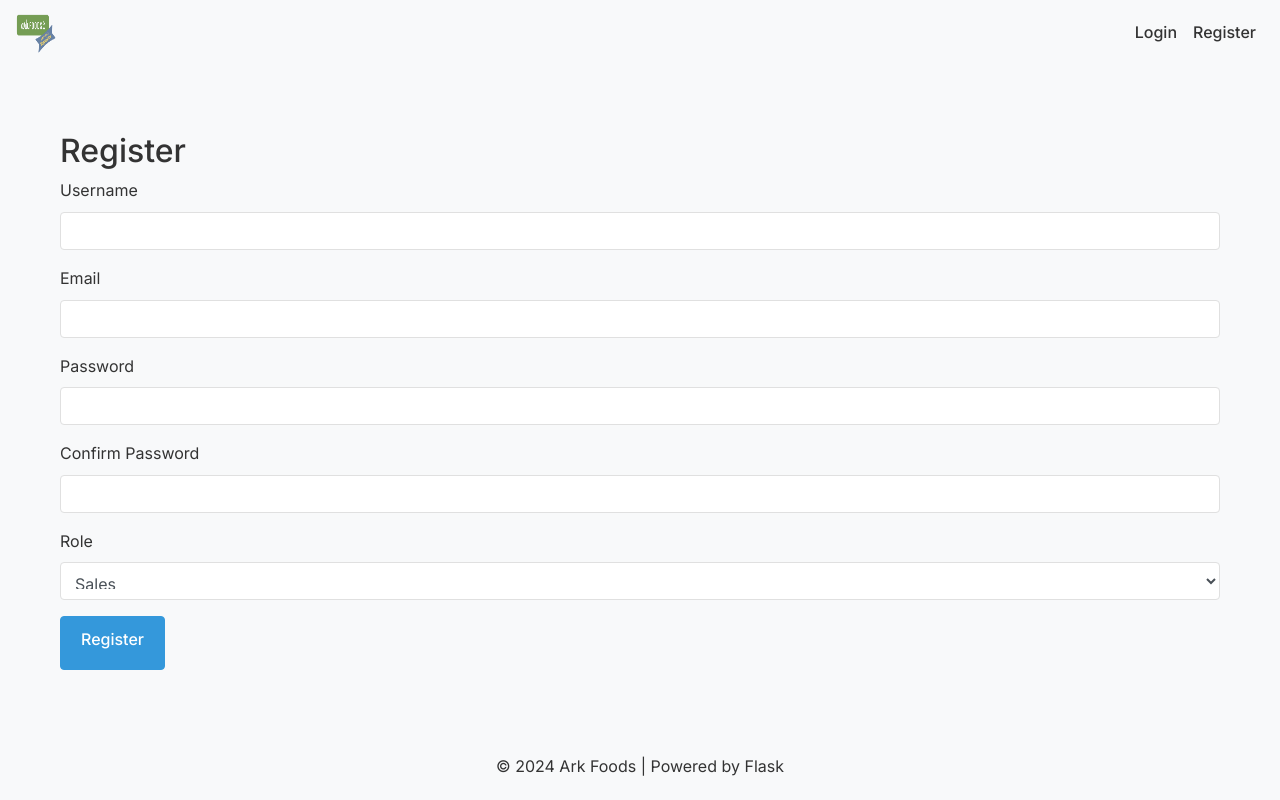
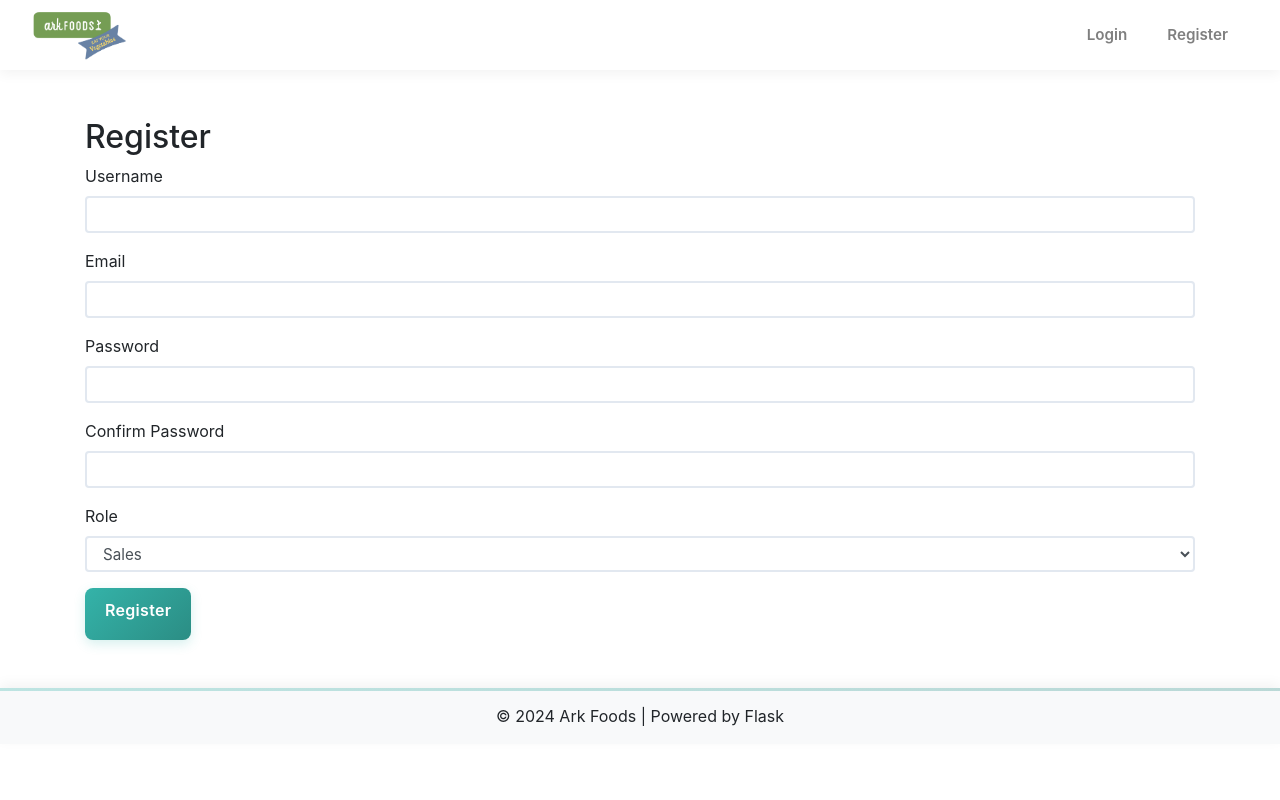
Before and after one commit to Chuk-AI/Ark-Foods, a Flask app: page /register in a window 1280 px wide. Run offline with Flask 3, Linux system fonts and the light colour scheme; some libraries are stand-ins or nearby versions.

Commit message:
App Styling Update

```diff
--- a/static/css/styles.css
+++ b/static/css/styles.css
@@ -1,322 +1,243 @@
 :root {
-  --primary-color: #3498db;
-  --secondary-color: #2ecc71;
-  --background-color: #f8f9fa;
-  --text-color: #333333;
+  /* Core Brand Colors */
+  --primary-color: #34b3a9;
+  --secondary-color: #2b8d84;
+  --accent-color: #ff6b6b;
+  --background-color: #f8fafb;
+  --text-color: #2d3748;
+
+  /* UI Colors */
   --header-bg: #ffffff;
-  --header-text: #333333;
+  --header-text: #2d3748;
   --card-bg: #ffffff;
-  --border-color: #e0e0e0;
-  --hover-color: #f1f3f5;
-  --chart-colors: #4e79a7, #f28e2c, #e15759, #76b7b2, #59a14f, #edc949;
-  --weather-card-bg: #e6f2ff;
+  --border-color: #e2e8f0;
+  --hover-color: #f7fafc;
+
+  /* Enhanced Gradient */
+  --primary-gradient: linear-gradient(135deg, #34b3a9 0%, #2b8d84 100%);
+  --accent-gradient: linear-gradient(135deg, #ff6b6b 0%, #ff8e8e 100%);
+
+  /* Shadows */
+  --shadow-sm: 0 2px 4px rgba(0, 0, 0, 0.05);
+  --shadow-md: 0 4px 6px rgba(45, 55, 72, 0.06);
+  --shadow-lg: 0 10px 15px rgba(45, 55, 72, 0.1);
+  --shadow-nav: 0 4px 12px rgba(0, 0, 0, 0.05);
+  --shadow-hover: 0 20px 25px rgba(0, 0, 0, 0.1);
 }
 
-body {
-  font-family: "Inter", -apple-system, BlinkMacSystemFont, "Segoe UI", Roboto,
-    Oxygen-Sans, Ubuntu, Cantarell, "Helvetica Neue", sans-serif;
-  background-color: var(--background-color);
-  color: var(--text-color);
-  line-height: 1.6;
-  margin: 0;
-  padding: 0;
+/* Enhanced Navbar */
+.navbar {
+  background-color: var(--header-bg) !important;
+  box-shadow: var(--shadow-nav);
+  height: 70px;
+  padding: 0.5rem 2rem;
 }
 
-.container {
-  max-width: 1200px;
-  margin: 0 auto;
-  padding: 20px;
-}
-
-/* Navbar Styles */
-.navbar {
-  position: fixed;
-  top: 0;
-  width: 100%;
-  z-index: 1100;
+/* Enhanced Logo */
+.navbar-brand {
+  padding: 0;
+  margin-right: 2rem;
+  position: relative;
 }
 
 .navbar-brand img {
-  max-height: 40px;
+  height: 50px;
+  width: auto;
+  transition: transform 0.3s ease;
 }
 
-.navbar-light .navbar-nav .nav-link {
-  color: var(--header-text);
-  font-weight: 500;
-  transition: color 0.2s ease;
+.navbar-brand:after {
+  content: "";
+  position: absolute;
+  bottom: -5px;
+  left: 0;
+  width: 100%;
+  height: 3px;
+  background: var(--primary-gradient);
+  border-radius: 2px;
+  opacity: 0;
+  transition: opacity 0.3s ease;
 }
 
-.navbar-light .navbar-nav .nav-link:hover,
-.navbar-light .navbar-nav .nav-link:focus {
-  color: var(--primary-color);
+.navbar-brand:hover img {
+  transform: translateY(-2px);
 }
 
-/* Card Styles */
+.navbar-brand:hover:after {
+  opacity: 1;
+}
+
+/* Enhanced Navigation */
+.nav-link {
+  font-weight: 600;
+  font-size: 0.95rem;
+  padding: 0.75rem 1.25rem !important;
+  position: relative;
+  border-radius: 6px;
+  transition: all 0.3s ease;
+}
+
+.nav-link:before {
+  content: "";
+  position: absolute;
+  bottom: 0;
+  left: 50%;
+  width: 0;
+  height: 2px;
+  background: var(--primary-gradient);
+  transition: all 0.3s ease;
+  transform: translateX(-50%);
+}
+
+.nav-link:hover:before {
+  width: 80%;
+}
+
+/* Card Enhancements */
 .card {
-  background-color: var(--card-bg);
-  border: none;
-  border-radius: 8px;
-  box-shadow: 0 4px 6px rgba(0, 0, 0, 0.1);
-  margin-bottom: 20px;
-  transition: box-shadow 0.3s ease;
+  border: 1px solid rgba(226, 232, 240, 0.8);
+  backdrop-filter: blur(10px);
+  background-color: rgba(255, 255, 255, 0.9);
+  transition: all 0.3s cubic-bezier(0.4, 0, 0.2, 1);
 }
 
 .card:hover {
-  box-shadow: 0 6px 12px rgba(0, 0, 0, 0.15);
+  transform: translateY(-5px);
+  box-shadow: var(--shadow-hover);
 }
 
 .card-header {
-  background-color: transparent;
-  border-bottom: 1px solid var(--border-color);
-  font-weight: 600;
-  padding: 15px 20px;
+  background: var(--primary-gradient);
+  color: white;
+  border-radius: 11px 11px 0 0 !important;
+  border: none;
 }
 
-.card-body {
-  padding: 20px;
+/* Button Enhancements */
+.btn {
+  font-weight: 600;
+  letter-spacing: 0.3px;
+  padding: 0.625rem 1.25rem;
+  border-radius: 8px;
+  transition: all 0.3s cubic-bezier(0.4, 0, 0.2, 1);
 }
 
-/* Form Styles */
+.btn-primary {
+  background: var(--primary-gradient);
+  border: none;
+  box-shadow: 0 4px 12px rgba(52, 179, 169, 0.2);
+}
+
+.btn-primary:hover {
+  transform: translateY(-2px);
+  box-shadow: 0 6px 15px rgba(52, 179, 169, 0.3);
+}
+
+/* Table Enhancements */
+.table {
+  background: white;
+  box-shadow: var(--shadow-sm);
+}
+
+.table thead th {
+  background: var(--hover-color);
+  font-size: 0.875rem;
+  text-transform: uppercase;
+  letter-spacing: 0.5px;
+}
+
+.table tbody tr {
+  transition: background-color 0.2s ease;
+}
+
+.table tbody tr:hover {
+  background-color: rgba(52, 179, 169, 0.05);
+}
+
+/* Form Control Enhancements */
 .form-control {
-  border-radius: 4px;
-  border: 1px solid var(--border-color);
-  padding: 10px;
-  transition: border-color 0.2s ease, box-shadow 0.2s ease;
+  font-size: 0.95rem;
+  border: 2px solid var(--border-color);
 }
 
 .form-control:focus {
   border-color: var(--primary-color);
-  box-shadow: 0 0 0 2px rgba(52, 152, 219, 0.25);
+  box-shadow: 0 0 0 4px rgba(52, 179, 169, 0.15);
 }
 
-/* Button Styles */
-.btn {
-  border-radius: 4px;
-  padding: 10px 20px;
-  font-weight: 500;
-  transition: all 0.2s ease;
+/* Alert Enhancements */
+.alert {
+  border-left: 4px solid;
+  box-shadow: var(--shadow-sm);
 }
 
-.btn-primary {
-  background-color: var(--primary-color);
-  border-color: var(--primary-color);
+/* Footer Enhancement */
+footer {
+  background: var(--header-bg);
+  box-shadow: 0 -4px 12px rgba(0, 0, 0, 0.05);
+  position: relative;
 }
 
-.btn-primary:hover,
-.btn-primary:focus {
-  background-color: #2980b9;
-  border-color: #2980b9;
+footer::before {
+  content: "";
+  position: absolute;
+  top: 0;
+  left: 0;
+  right: 0;
+  height: 3px;
+  background: var(--primary-gradient);
+  opacity: 0.3;
 }
 
-/* Table Styles */
-.table {
-  background-color: var(--card-bg);
-  border-radius: 8px;
-  overflow: hidden;
-  box-shadow: 0 2px 4px rgba(0, 0, 0, 0.1);
+/* Loading State Enhancement */
+.loading-overlay {
+  background: rgba(255, 255, 255, 0.8);
+  backdrop-filter: blur(5px);
 }
 
-.table th {
-  background-color: var(--hover-color);
-  color: var(--text-color);
-  font-weight: 600;
-  text-transform: uppercase;
-  font-size: 0.85rem;
-  border-top: none;
+/* Scrollbar Enhancement */
+::-webkit-scrollbar {
+  width: 10px;
 }
 
-.table td {
-  vertical-align: middle;
+::-webkit-scrollbar-track {
+  background: var(--background-color);
 }
 
-.table-hover tbody tr:hover {
-  background-color: var(--hover-color);
+::-webkit-scrollbar-thumb {
+  background: var(--primary-color);
+  border-radius: 5px;
 }
 
-/* Chart Styles */
-canvas {
-  max-width: 100%;
-  height: auto !important;
+::-webkit-scrollbar-thumb:hover {
+  background: var(--secondary-color);
 }
 
-/* Responsive Adjustments */
-@media (max-width: 768px) {
-  .container {
-    padding: 10px;
+/* Animation Keyframes */
+@keyframes fadeIn {
+  from {
+    opacity: 0;
+    transform: translateY(10px);
   }
-
-  .card-body {
-    padding: 15px;
-  }
-
-  .table-responsive {
-    border: 0;
+  to {
+    opacity: 1;
+    transform: translateY(0);
   }
 }
 
-/* Sidebar Styles */
-.sidebar {
-  position: fixed;
-  top: 56px;
-  left: 0;
-  bottom: 0;
-  width: 250px;
-  background-color: var(--background-color);
-  border-right: 1px solid var(--border-color);
-  overflow: hidden;
-  z-index: 1000;
-  transition: width 0.3s ease;
+/* Animation Classes */
+.fade-in {
+  animation: fadeIn 0.5s ease forwards;
 }
 
-.sidebar.collapsed {
-  width: 50px;
-}
-
-#filters-content {
-  opacity: 1;
-  transition: opacity 0.3s ease;
-}
-
-.sidebar.collapsed #filters-content {
-  opacity: 0;
-  pointer-events: none;
-}
-
-#sidebar-toggle {
-  position: absolute;
-  top: 10px;
-  right: -15px;
-  background-color: var(--primary-color);
-  color: white;
-  border-radius: 50%;
-  width: 30px;
-  height: 30px;
-  display: flex;
-  justify-content: center;
-  align-items: center;
-  cursor: pointer;
-}
-
-.arrow-icon {
-  font-size: 18px;
-  line-height: 0;
-}
-
-/* Main Content Adjustment */
-.main-content {
-  margin-left: 270px;
-  margin-top: 56px;
-  transition: margin-left 0.3s ease;
-}
-
-.sidebar.collapsed + .main-content {
-  margin-left: 70px;
-}
-
-/* Weather Dashboard Styles */
-.dashboard {
-  max-width: 1200px;
-  margin: 0 auto;
-}
-
-.header {
-  display: flex;
-  justify-content: space-between;
-  align-items: center;
-  margin-bottom: 20px;
-}
-
-.date-range {
-  font-size: 14px;
-  color: var(--text-color);
-}
-
-.cards {
-  display: flex;
-  gap: 20px;
-  margin-bottom: 20px;
-}
-
-.weather-card {
-  background-color: var(--weather-card-bg);
-  border-radius: 8px;
-  padding: 20px;
-  flex: 1;
-  transition: box-shadow 0.3s ease;
-}
-
-.weather-card:hover {
-  box-shadow: 0 6px 12px rgba(0, 0, 0, 0.15);
-}
-
-.weather-card h2 {
-  margin: 0;
-  font-size: 14px;
-  color: var(--text-color);
-}
-
-.weather-card .value {
-  font-size: 36px;
-  font-weight: bold;
-  margin: 10px 0;
-}
-
-.weather-card .change {
-  font-size: 12px;
-  color: var(--text-color);
-}
-
-.graphs {
-  background-color: var(--card-bg);
-  border-radius: 8px;
-  padding: 20px;
-  box-shadow: 0 4px 6px rgba(0, 0, 0, 0.1);
-}
-
-.graphs-header {
-  display: flex;
-  justify-content: space-between;
-  align-items: center;
-  margin-bottom: 20px;
-}
-
-.search-bar {
-  padding: 8px;
-  border: 1px solid var(--border-color);
-  border-radius: 4px;
-  width: 200px;
-}
-
-.sort-dropdown {
-  padding: 8px;
-  border: 1px solid var(--border-color);
-  border-radius: 4px;
-}
-
-.chart-container {
-  display: flex;
-  gap: 20px;
-}
-
-.chart {
-  flex: 1;
-  height: 300px;
-  background-color: var(--hover-color);
-  border: 1px solid var(--border-color);
-  border-radius: 4px;
-}
-
-/* Responsive Adjustments for Weather Dashboard */
-@media (max-width: 768px) {
-  .cards {
-    flex-direction: column;
+/* Print Styles */
+@media print {
+  .no-print {
+    display: none !important;
   }
 
-  .chart-container {
-    flex-direction: column;
-  }
-
-  .chart {
-    height: 200px;
+  .card {
+    box-shadow: none !important;
+    border: 1px solid #ddd;
   }
 }
```
Also changed, not shown: static/css/sales_styles.css (+106 -37 lines).
